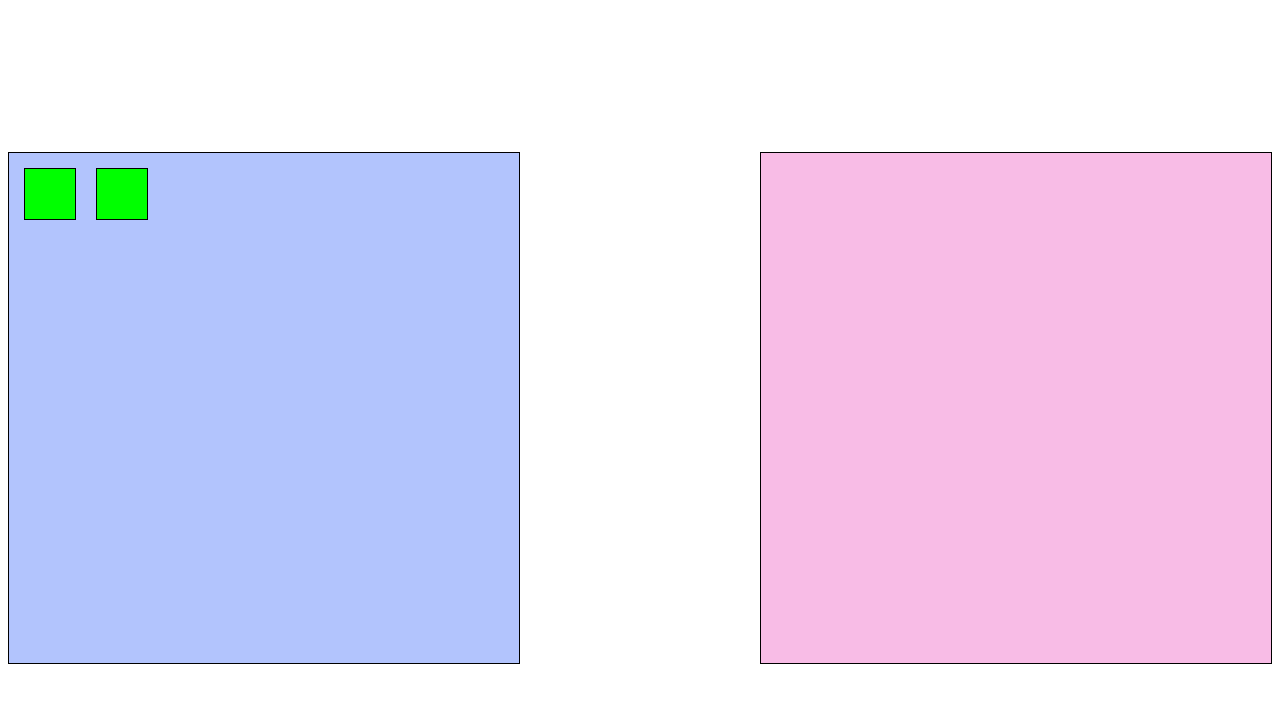
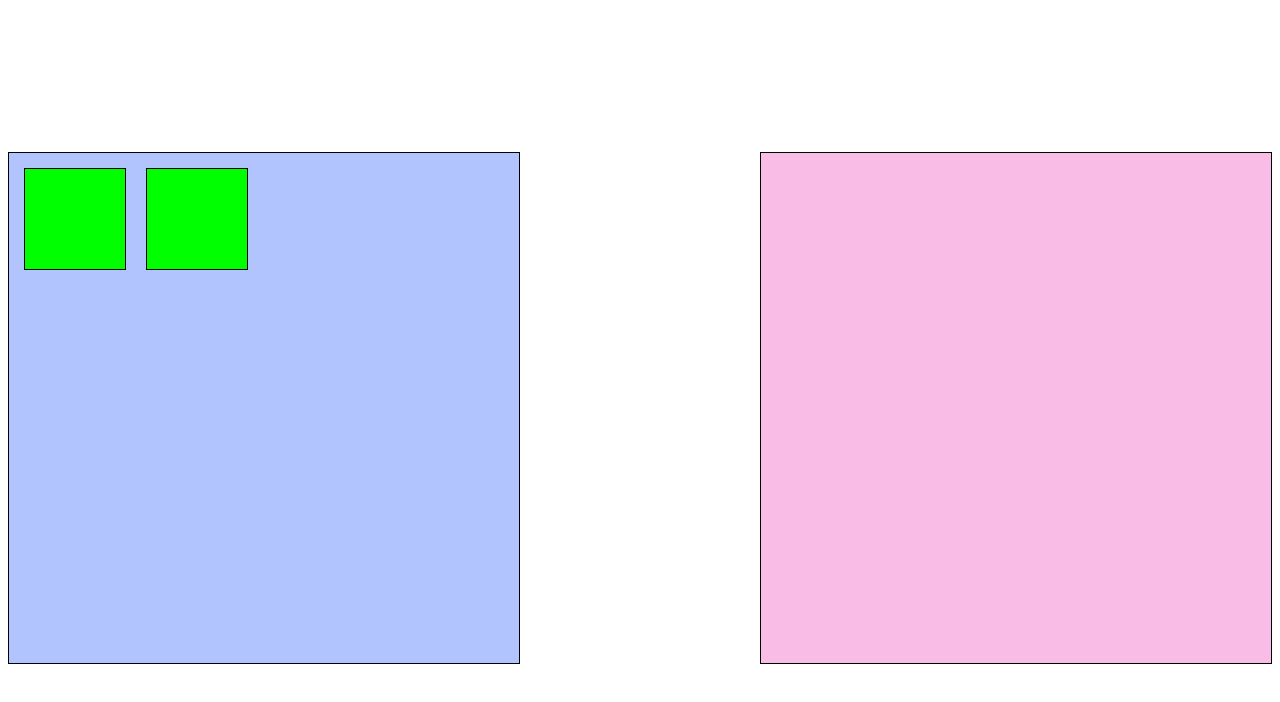
Before and after one commit to omidsoleimani1987/Learning-javaScript-dive-deep, a plain HTML site: page 11-Events/09-drag-and-drop.html in a window 1280 px wide. Drawn offline with Linux system fonts and the light colour scheme.

Commit message:
finished with events

```diff
--- a/11-Events/09-drag-and-drop.html
+++ b/11-Events/09-drag-and-drop.html
@@ -22,20 +22,16 @@
         #end {
             background-color: rgb(248, 188, 230);
         }
-        .box-start, .box-end {
-            width: 50px;
-            height: 50px;
+        .box {
+            width: 100px;
+            height: 100px;
             border: 1px solid black;
             margin: 10px;
         }
-        .box-start {
+        .box {
             background-color: lime;
         }
-        .box-end {
-            width: 50px;
-            height: 50px;
-            border: 1px solid black;
-        }
+
         .droppable {
             background-color: rgb(223, 47, 76);
         }
@@ -43,8 +39,8 @@
   </head>
   <body>
     <div id="start">
-        <div id="box1" class="box-start"></div>
-        <div id="box2" class="box-start"></div>
+        <div id="box1" class="box"></div>
+        <div id="box2" class="box"></div>
     </div>
     <div id="end"></div>
     <script>
@@ -54,7 +50,7 @@
 
         // step - 1) we should make the elements draggable, with html attribute (draggable="true") or making the property equal to true in javaScript:
 
-        const boxes = document.querySelectorAll('.box-start');
+        const boxes = document.querySelectorAll('.box');
         boxes.forEach(box => {
             box.setAttribute('draggable', 'true');
 
@@ -129,8 +125,16 @@
 
             // retrieve dataTransfer:
             const boxId = e.dataTransfer.getData('text/plain');
+
             const draggedBox = document.getElementById(boxId);
             divEnd.append(draggedBox);
+
+            divEnd.style.backgroundColor= 'rgb(248, 188, 230)';
+
+            /*
+            if drag was successful, in event -> dataTransfer -> dropEffect will be set from 'none' to what we defined for effectAllowed ('move' in this case), with this property we can find out that our drop was successful
+            */
+
         });
 
     </script>
```
